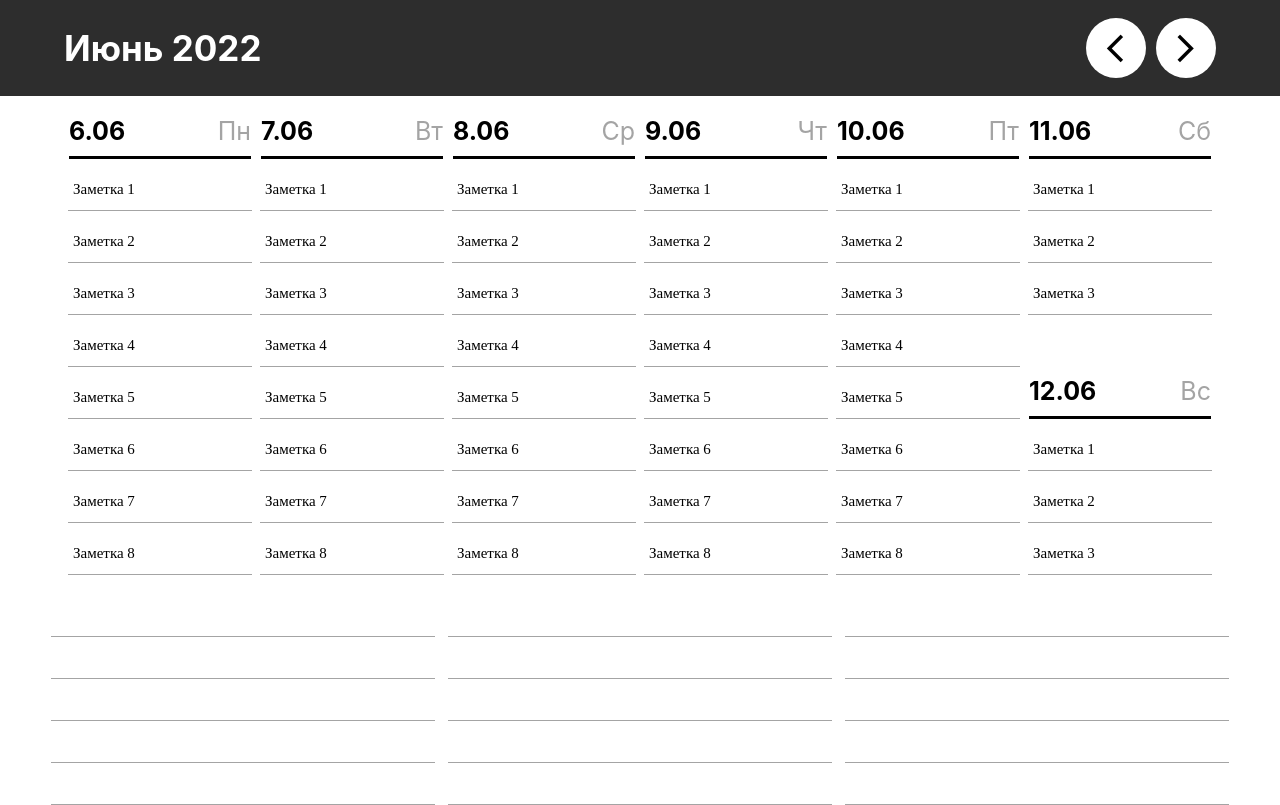
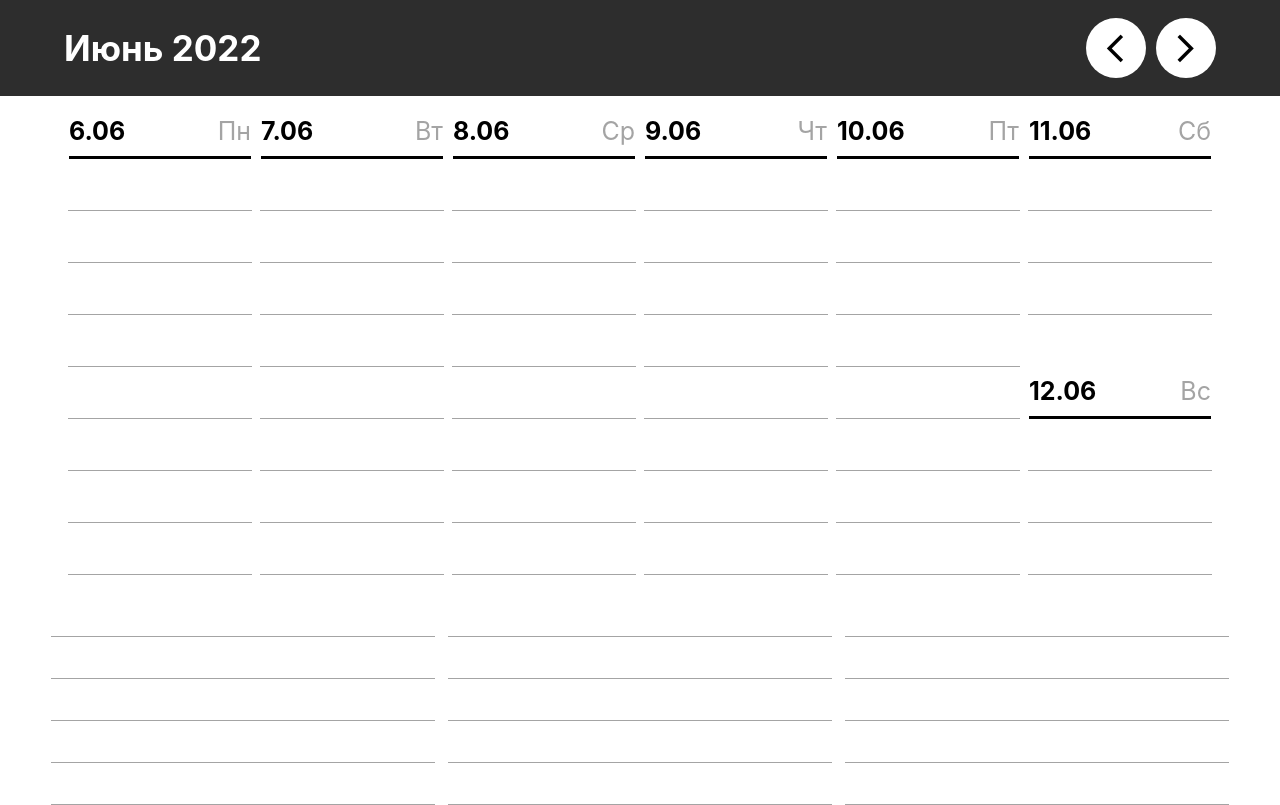
Before and after one commit to TayaTeslya/pp02-todolist, a React (Create React App) app: page / in a window 1280 px wide. Built offline with nearby package versions, Linux system fonts and the light colour scheme; no server answers.

Commit message:
массив объектов для вывода

```diff
--- a/src/components/noteDateConteiner.js
+++ b/src/components/noteDateConteiner.js
@@ -29,15 +29,18 @@ function NoteDateConteiner(props) {
             commonNotes.forEach(row => {
                 switch (row['columnCommonNote']) {
                     case 1:
-                        first.push(row['textCommonNote']);
+                        // first.push(row['textCommonNote']);
+                        first.push(row);
                         break;
 
                     case 2:
-                        second.push(row['textCommonNote']);
+                        // second.push(row['textCommonNote']);
+                        second.push(row);
                         break;
 
                     case 3:
-                        third.push(row['textCommonNote']);
+                        // third.push(row['textCommonNote']);
+                        third.push(row);
                         break;
 
                     default:
--- a/src/components/notes/common.js
+++ b/src/components/notes/common.js
@@ -7,15 +7,14 @@ function Common(props) {
   const [notes, setNotes] = useState([]);
   useEffect(() => {
     setNotes([...props.notes]);
-    console.log(notes);
   }, [props.notes]);
   return (
     <div className="note-common-input-wrapper">
-      <Input note={notes[0] ? notes[0] : ''}/>
-      <Input note={notes[1] ? notes[1] : ''}/>
-      <Input note={notes[2] ? notes[2] : ''}/>
-      <Input note={notes[3] ? notes[3] : ''}/>
-      <Input note={notes[4] ? notes[4] : ''}/>
+      <Input name="commonNotes" note={notes[0] ? notes[0] : {}}/>
+      <Input name="commonNotes" note={notes[1] ? notes[1] : {}}/>
+      <Input name="commonNotes" note={notes[2] ? notes[2] : {}}/>
+      <Input name="commonNotes" note={notes[3] ? notes[3] : {}}/>
+      <Input name="commonNotes" note={notes[4] ? notes[4] : {}}/>
     </div>
   );
 }
--- a/src/components/notes/input.js
+++ b/src/components/notes/input.js
@@ -5,10 +5,12 @@ import { useEffect, useState } from 'react';
 function Input(props) {
   const [note, setNote] = useState('');
   useEffect(() => {
-    setNote(props.note);
+    if (props.note['textCommonNote']) {
+      setNote(props.note['textCommonNote']);
+    }
   }, [props.note]);
   return (
-    <input value={note} onChange={((event) => {
+    <input value={(note != '') ? note : ''} onChange={((event) => {
         setNote(event.target.value);
     })}/>
   );
--- a/src/components/notes/weekday.js
+++ b/src/components/notes/weekday.js
@@ -1,4 +1,6 @@
 import '../../App.css';
+import Input from './input';
+
 
 function Weekday(props) {
   return (
@@ -8,14 +10,14 @@ function Weekday(props) {
             <h2 className="note-date-name-day">{props.day}</h2>
         </div>
         <div className="note-date-input-wrapper">
-            <input value="Заметка 1"/>
-            <input value="Заметка 2"/>
-            <input value="Заметка 3"/>
-            <input value="Заметка 4"/>
-            <input value="Заметка 5"/>
-            <input value="Заметка 6"/>
-            <input value="Заметка 7"/>
-            <input value="Заметка 8"/>
+          <Input name="weekNotes" note=""/>
+          <Input name="weekNotes" note=""/>
+          <Input name="weekNotes" note=""/>
+          <Input name="weekNotes" note=""/>
+          <Input name="weekNotes" note=""/>
+          <Input name="weekNotes" note=""/>
+          <Input name="weekNotes" note=""/>
+          <Input name="weekNotes" note=""/>
         </div>
     </div>
   );
--- a/src/components/notes/weekend.js
+++ b/src/components/notes/weekend.js
@@ -1,4 +1,6 @@
 import '../../App.css';
+import Input from './input';
+
 
 function Weekend(props) {
   return (
@@ -8,9 +10,9 @@ function Weekend(props) {
             <h2 className="note-date-name-day">{props.day}</h2>
         </div>
         <div className="note-date-input-wrapper">
-            <input value="Заметка 1"/>
-            <input value="Заметка 2"/>
-            <input value="Заметка 3"/>
+          <Input name="weekNotes" note=""/>
+          <Input name="weekNotes" note=""/>
+          <Input name="weekNotes" note=""/>
         </div>
     </div>
   );
```
